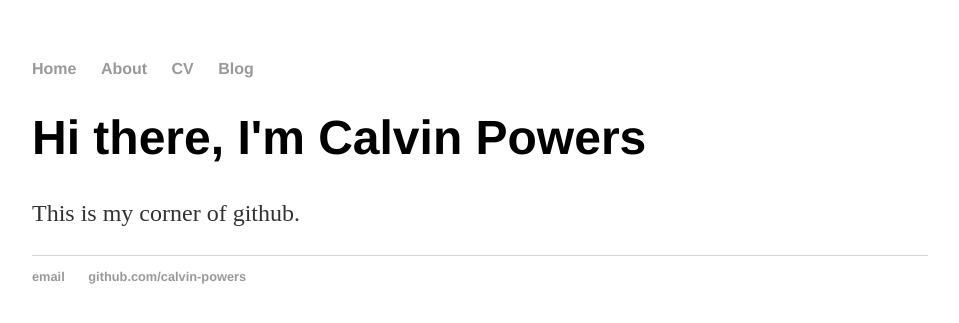
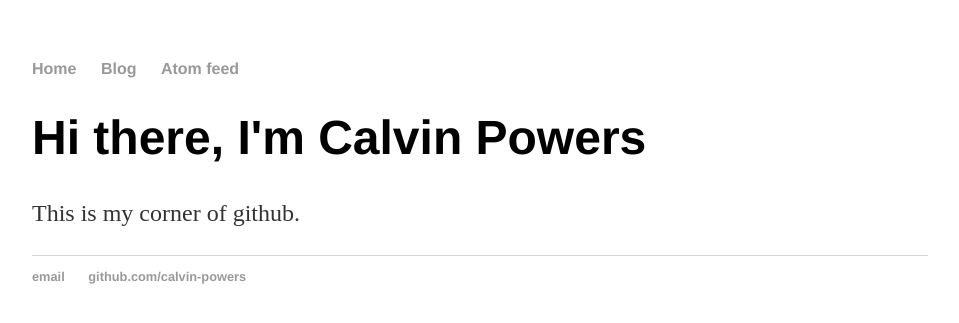
Before and after one commit to calvin-powers/calvin-powers.github.io, a Jekyll site: the page built from index.html, in a window 1280 px wide. Shown: the top 323 px of the page, without its empty margins (160-1119 px from the left). Built offline with Jekyll 4.4.1, drawn with Linux system fonts in a browser that asks for light colours.

Commit message:
Update default.html

```diff
--- a/_layouts/default.html
+++ b/_layouts/default.html
@@ -9,9 +9,8 @@
 			<nav>
 	    		<ul>
 	        		<li><a href="/">Home</a></li>
-		        	<li><a href="/about">About</a></li>
-	        		<li><a href="/cv">CV</a></li>
 	        		<li><a href="/blog">Blog</a></li>
+	        		<li><a href="/blog/atom.xml">Atom feed</a></li>
 	    		</ul>
 			</nav>
 			<div class="container">
```
